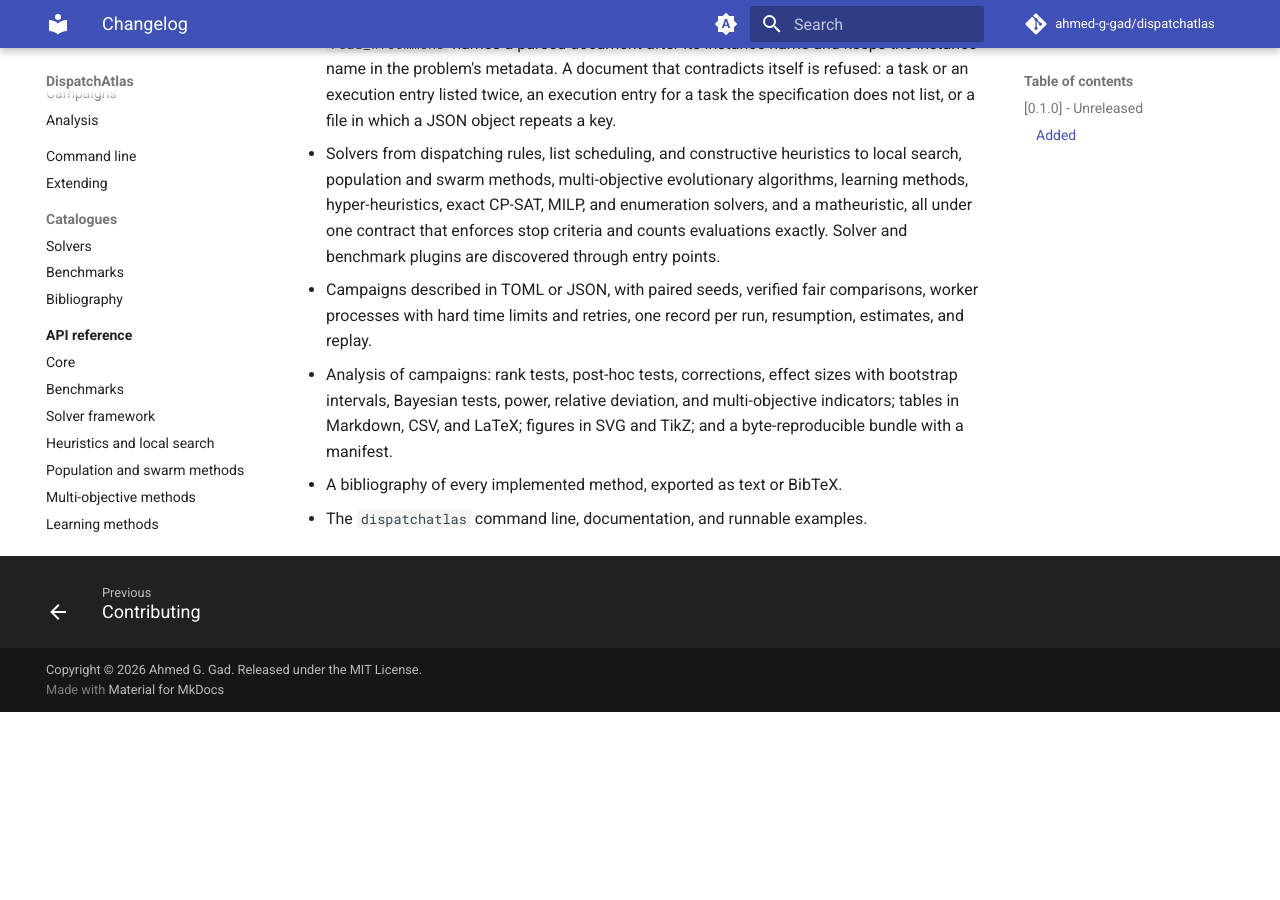
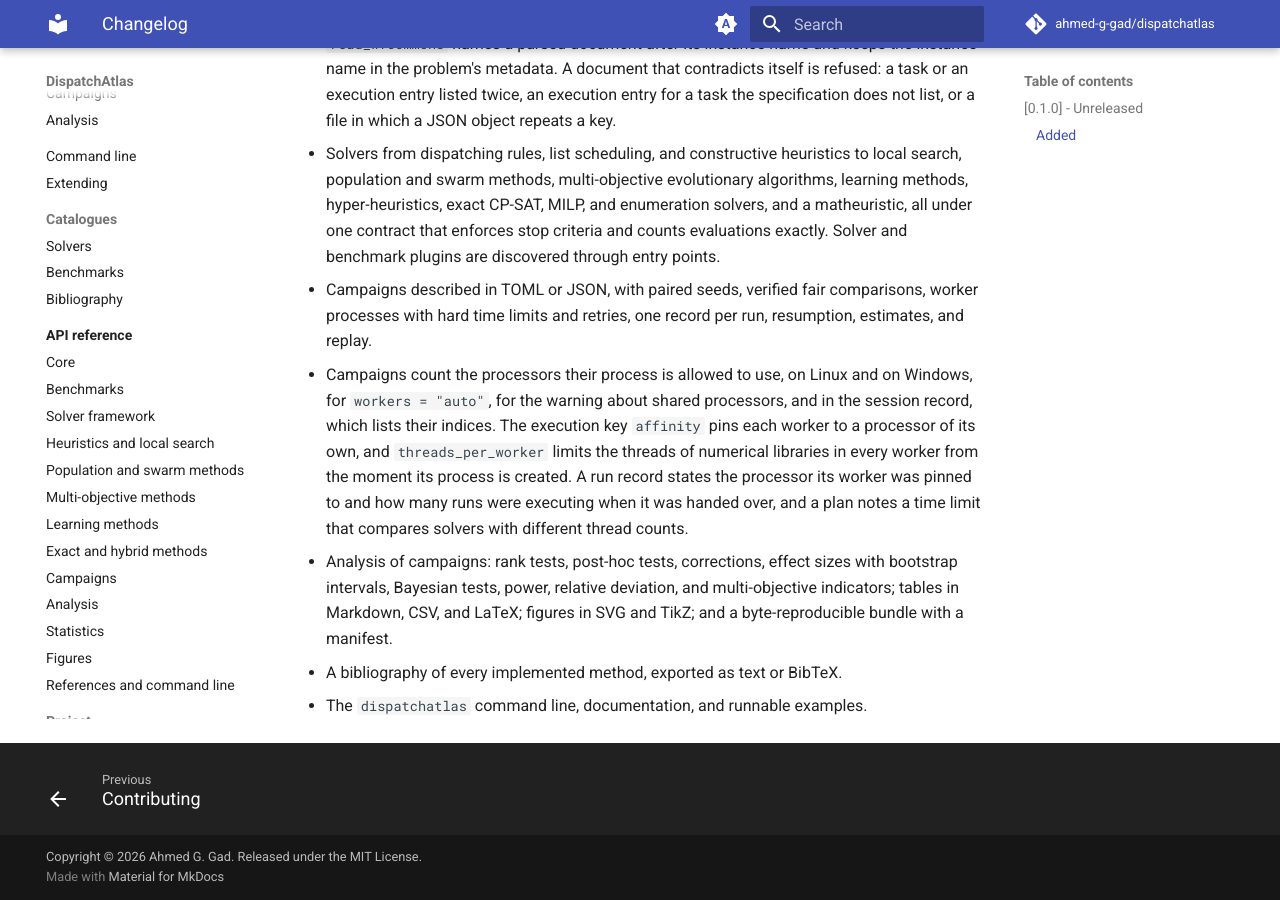
Before and after one commit to Ahmed-G-Gad/dispatchatlas, an MkDocs documentation site: the page built from docs/changelog.md, in a window 1280 px wide and 900 px high, scrolled down 948 px. Built offline with MkDocs 1.6.1 and Material for MkDocs 9.7.7, drawn with Linux system fonts in a browser that asks for light colours; comment, search, counter and statistics services are not loaded; before the commit the page ends 1660 px from its top, so only the background shows below that.

Commit message:
Document processor affinity, thread limits, and the new record fields
The campaign guide describes how the engine counts processors, the affinity
and threads_per_worker keys with their refusals, and the cpu, concurrent,
cpu.allowed, and threads fields of the records. The reference campaign file
lists both keys, the API reference includes the processors module, and the
changelog names the change.

```diff
--- a/CHANGELOG.md
+++ b/CHANGELOG.md
@@ -50,6 +50,15 @@ and this project adheres to [Semantic Versioning](https://semver.org/spec/v2.0.0
 - Campaigns described in TOML or JSON, with paired seeds, verified fair
   comparisons, worker processes with hard time limits and retries, one record
   per run, resumption, estimates, and replay.
+- Campaigns count the processors their process is allowed to use, on Linux
+  and on Windows, for `workers = "auto"`, for the warning about shared
+  processors, and in the session record, which lists their indices. The
+  execution key `affinity` pins each worker to a processor of its own, and
+  `threads_per_worker` limits the threads of numerical libraries in every
+  worker from the moment its process is created. A run record states the
+  processor its worker was pinned to and how many runs were executing when
+  it was handed over, and a plan notes a time limit that compares solvers
+  with different thread counts.
 - Analysis of campaigns: rank tests, post-hoc tests, corrections, effect sizes
   with bootstrap intervals, Bayesian tests, power, relative deviation, and
   multi-objective indicators; tables in Markdown, CSV, and LaTeX; figures in
--- a/docs/api/campaigns.md
+++ b/docs/api/campaigns.md
@@ -7,6 +7,8 @@ Campaign configuration and files, planning, fairness, estimation, execution, rec
       members: false
 
 ::: dispatchatlas.campaigns.config
+
+::: dispatchatlas.campaigns.processors
 
 ::: dispatchatlas.campaigns.io
 
```
Also changed, not shown: docs/guide/campaigns.md (+41 -8 lines), 1 other file.
